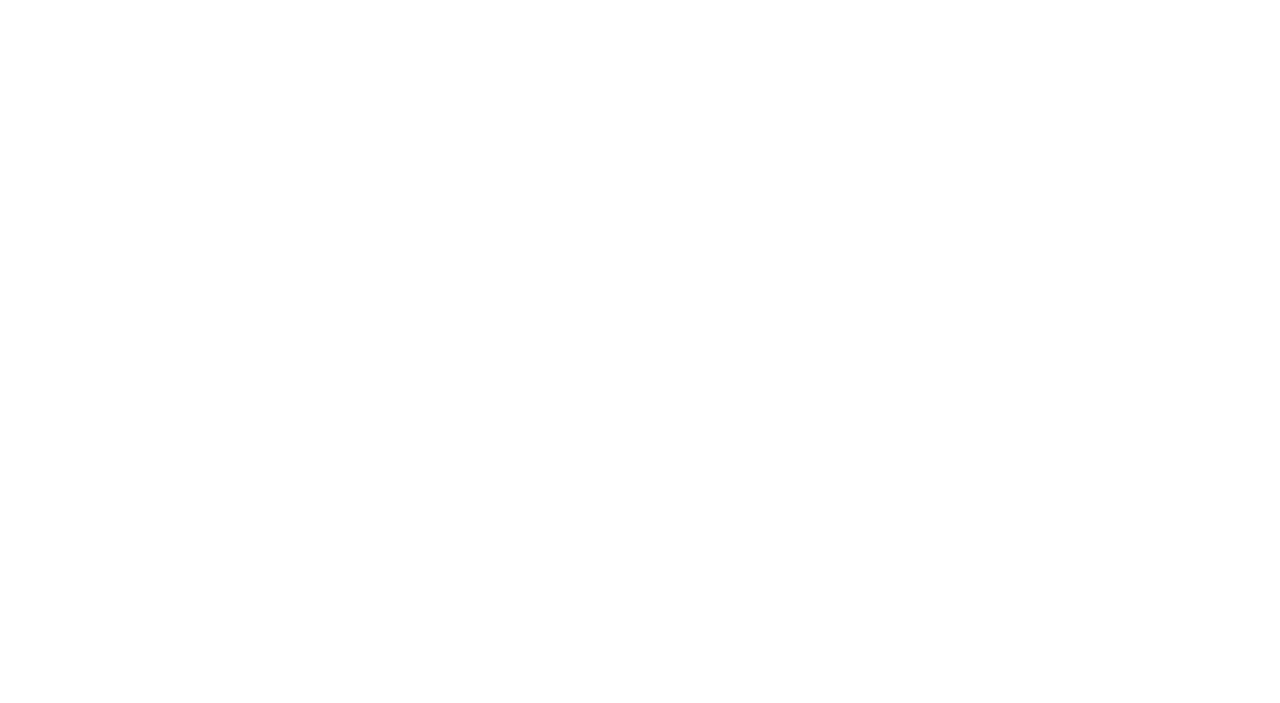
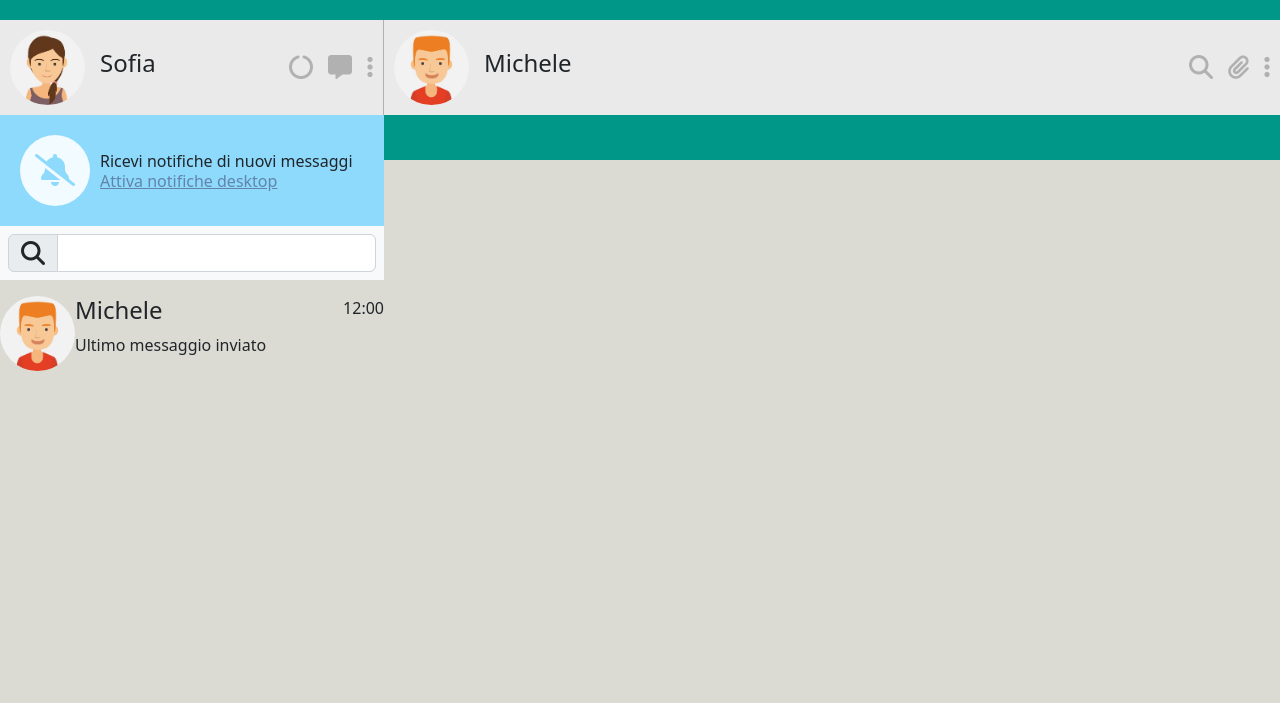
Before and after one commit to diruocco-aniellomarco/vue-boolzapp, a plain HTML site: page index.html in a window 1280 px wide. Drawn offline with nearby package versions, Linux system fonts and the light colour scheme.

Commit message:
header + star aside

```diff
--- a/css/style.css
+++ b/css/style.css
@@ -0,0 +1,106 @@
+.wrapper {
+    height: 100vh;
+    background: rgb(0,150,136,1);
+    background: linear-gradient(180deg, rgba(0,150,136,1) 20%, rgba(219,219,211,1) 20%);
+}
+
+
+.contenitore {
+    max-width: 2000px;
+    height: 90%;
+    margin: 0 auto;
+    padding-top: 20px;
+    padding-bottom: 20px;
+
+    display: flex;
+
+}
+
+.aside {
+    width: 30%;
+}
+
+.messages {
+    width: 70%;
+}
+
+.aside_header,.messages_header {
+    background-color: #eaeaea;
+    display: flex;
+    justify-content: space-between;
+    align-items: center;
+
+}
+.aside_header {
+    border-right: 1px solid #b1b1b1;
+}
+
+.aside_header_utent, .aside_header_icons,
+.messages_header_utent,.messages_header_icons {
+    display: flex;
+    align-items: center;
+    gap: 15px;
+    padding: 10px;
+}
+img {
+    width: 75px;
+    border-radius: 50%;
+}
+.aside_header_icons,.messages_header_icons > i {
+    color: #b1b1b1;
+}
+.messages_header {
+    width: 100%;
+}
+
+
+.aside_notifications_desktop {
+    display: flex;
+    align-items: center;
+    background-color: #8edafc;
+    padding: 20px;
+    gap: 10px;
+}
+.notifications_desktop {
+    text-decoration: underline;
+    color: #6384aa;
+}
+.bell_mute {
+    padding: 35px 15px;
+    border-radius: 50%;
+    color: #8edafc;
+    background-color: #f2fbff;
+}
+.notifications > p {
+    margin: 0;
+    line-height: 20px
+}
+
+.chat_text {
+    display: flex;
+    justify-content: space-between;
+    width: 100%;
+}
+/*
+.aside,.messages {
+    padding: 10px;
+    margin: -6px;
+    background-color: #eaeaea;
+}
+
+.aside_header, .header_messages {
+    display: flex;
+    justify-content: space-between;
+    align-items: center;
+
+
+
+}
+
+
+.aside_header {
+    border-right: 1px solid #b1b1b1;
+}
+
+
+ */
--- a/index.html
+++ b/index.html
@@ -3,7 +3,8 @@
 <head>
     <meta charset="UTF-8">
     <meta name="viewport" content="width=device-width, initial-scale=1.0">
-
+    <!-- FountAwsome -->
+    <link rel="stylesheet" href="https://cdnjs.cloudflare.com/ajax/libs/font-awesome/6.4.2/css/all.min.css" integrity="sha512-z3gLpd7yknf1YoNbCzqRKc4qyor8gaKU1qmn+CShxbuBusANI9QpRohGBreCFkKxLhei6S9CQXFEbbKuqLg0DA==" crossorigin="anonymous" referrerpolicy="no-referrer" />
     <!-- Bootstrap Style-->
     <link href="https://cdn.jsdelivr.net/npm/bootstrap@5.2.3/dist/css/bootstrap.min.css" rel="stylesheet" integrity="sha384-rbsA2VBKQhggwzxH7pPCaAqO46MgnOM80zW1RWuH61DGLwZJEdK2Kadq2F9CUG65" crossorigin="anonymous">
 
@@ -17,6 +18,98 @@
     <title>Boolzapp</title>
 </head>
 <body>
+    <div class="wrapper" id="app">
+        <div class="contenitore">
+            <div class="aside">
 
+                <div class="aside_header">
+
+                    <div class="aside_header_utent">
+                        <img src="./img/avatar_io.jpg" alt="">
+                        <h4>Sofia</h4>
+                    </div>
+
+                    <div class="aside_header_icons ">
+                        <i class="fa-solid fa-circle-notch fa-xl"></i>
+                        <i class="fa-solid fa-message fa-xl"></i>
+                        <i class="fa-solid fa-ellipsis-vertical fa-xl"></i>
+                    </div>
+
+                </div>
+
+                <div class="aside_notifications_desktop">
+
+                    <i class="fa-solid fa-bell-slash fa-2xl bell_mute"></i>
+                    <div class="notifications">
+                        <p>Ricevi notifiche di nuovi messaggi</p>
+                        <p class="notifications_desktop">Attiva notifiche desktop</p>
+                    </div>
+
+                </div>
+                <!-- Barra di ricerca -->
+                <div class="input-group mb-3 p-2 bg-light">
+                    <span class="input-group-text" id="inputGroup-sizing-default">
+                        <i class="fa-solid fa-magnifying-glass fa-xl"></i>
+                    </span>
+                    <input type="text" class="form-control" aria-label="Sizing example input" aria-describedby="inputGroup-sizing-default">
+                </div>
+                <div class="conteiner_chat">
+                    <div class="chat d-flex">
+                        <div>
+                            <img src="./img/avatar_1.jpg" alt="Michele">
+                        </div>
+                        <div class="chat_text">
+                            <div>
+                                <h4>Michele</h4>
+                                <p>Ultimo messaggio inviato</p>
+                            </div>
+                            <p>12:00</p>
+                        </div>
+                    </div>
+                </div>
+            </div>
+
+            <div class="messages">
+
+                <div class="messages_header">
+
+                    <div class="messages_header">
+                        <div class="messages_header_utent">
+                            <img src="./img/avatar_1.jpg" alt="Michele">
+                            <h4>Michele</h4>
+                        </div>
+
+                        <div class="messages_header_icons ">
+                            <i class="fa-solid fa-magnifying-glass fa-xl"></i>
+                            <i class="fa-solid fa-paperclip fa-xl"></i>
+                            <i class="fa-solid fa-ellipsis-vertical fa-xl"></i>
+                        </div>
+
+                    </div>
+                </div>
+
+            </div>
+        </div>
+    </div>
 </body>
 </html>
+
+
+<!-- <div class="aside_header">
+    <div class="aside_header_utent">
+        <img src="./img/avatar_io.jpg" alt="">
+        <h3>Sofia</h3>
+    </div>
+    <div class="aside_header_icons ">
+        <i class="fa-solid fa-circle-notch fa-xl"></i>
+        <i class="fa-solid fa-message fa-xl"></i>
+        <i class="fa-solid fa-ellipsis-vertical fa-xl"></i>
+    </div>
+</div> -->
+
+
+
+<!-- <div class="input-group mb-3">
+    <span class="input-group-text" id="inputGroup-sizing-default">Default</span>
+    <input type="text" class="form-control" aria-label="Sizing example input" aria-describedby="inputGroup-sizing-default">
+</div> -->
```
